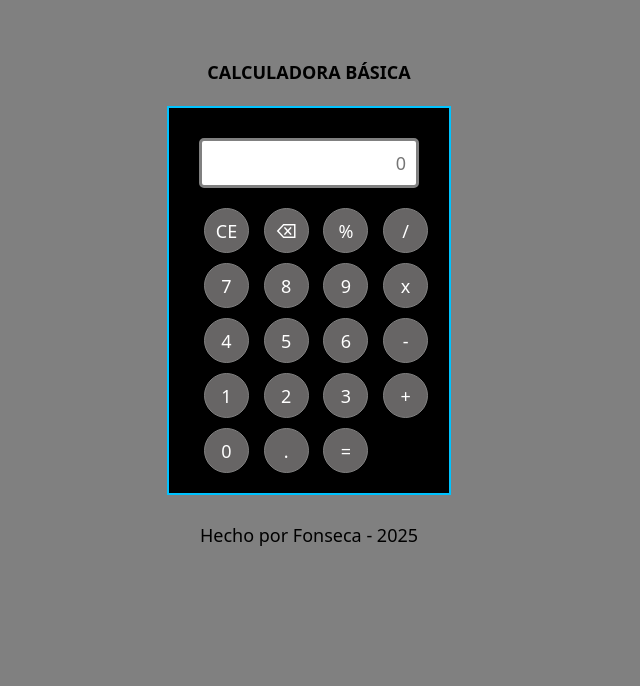
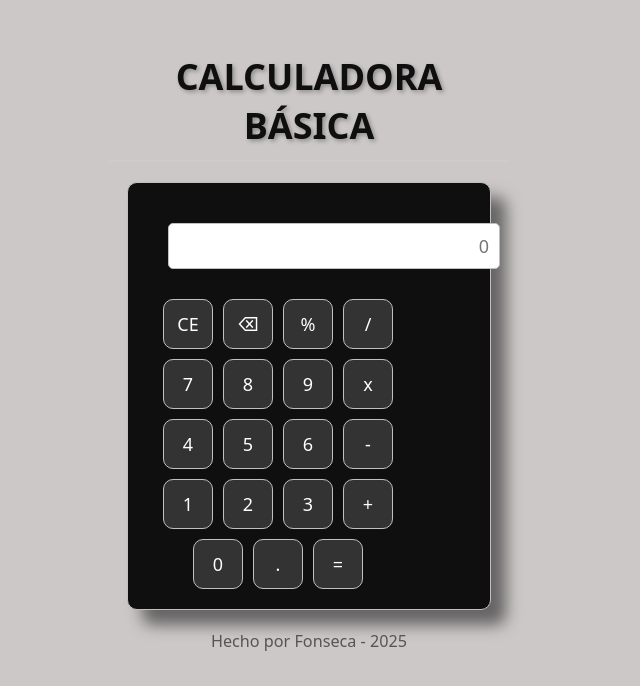
Before and after one commit to fonsekorz/proyectos, a plain HTML site: page calculadora simple/index.html in a window 1280 px wide. Shown: the whole page, without its empty margins (339-979 px from the left). Drawn offline with Linux system fonts and the light colour scheme.

Commit message:
mejor css

```diff
--- a/calculadora simple/style.css
+++ b/calculadora simple/style.css
@@ -8,45 +8,91 @@ body {
   display: flex;
   flex-direction: column;
   align-items: center;
-  padding: 40px 20px;
+  padding: 20px 20px;
   width: 100%;
-  gap: 10px;
-  background-color: grey;
+  background-color: rgb(204, 200, 200);
+}
+h1 {
+  color: #0f0f0f;
+  font-size: 2rem;
+  font-weight: bold;
+  text-align: center;
+  margin-bottom: 20px;
+  text-shadow: 2px 2px 4px rgba(0, 0, 0, 0.3);
+  border-bottom: 2px solid #ccc;
+  padding-bottom: 10px;
+  width: 100%;
+  max-width: 400px;
 }
 #calculadora {
   display: flex;
   flex-direction: column;
   padding: 15px;
+  width: auto;
   height: auto;
-  width: auto;
-  background-color: black;
-  border: 2px solid rgb(0, 195, 255);
+  background-color: rgb(15, 15, 15);
+  border: 1px solid silver;
+  border-radius: 10px;
+  box-shadow: 15px 15px 15px rgba(0, 0, 0, 0.5);
 }
 input {
-  margin: 15px;
+  margin: 25px;
   padding: 10px;
   background-color: white;
-  border: 3px solid grey;
+  border: 1px solid silver;
   border-radius: 5px;
-  width: 220px;
+  width: 100%;
   text-align: right;
 }
+#show {
+  display: flex;
+  flex-direction: row-reverse;
+}
 #botones {
+  display: flex;
+  flex-wrap: wrap;
   justify-content: center;
   align-items: center;
-  margin-left: 15px;
+  margin: 0 15px;
+  max-width: 240px;
 }
 button {
-  border: 1px solid grey;
-  border-radius: 50%;
-  background-color: rgba(179, 176, 176, 0.575);
+  border: 1px solid silver;
+  border-radius: 20%;
+  background-color: #333;
   color: white;
-  height: 45px;
-  width: 45px;
+  height: 50px;
+  width: 50px;
   margin: 5px;
   padding: 10px;
+  font-size: 1rem;
+  transition: background-color 0.2s, transform 0.1s;
 }
 button:active {
+  transform: scale(0.95);
   border-color: transparent;
   background-color: rgba(48, 126, 87, 0.699);
 }
+.result {
+  background-color: rgb(0, 102, 255);
+  font-weight: bold;
+  border-radius: 20%;
+}
+footer p {
+  margin-top: 20px;
+  color: #555;
+  font-size: 0.9rem;
+}
+@media (max-width: 400px) {
+  #calculadora {
+    width: 100%;
+  }
+  button {
+    width: 45px;
+    height: 45px;
+    font-size: 0.9rem;
+  }
+  h1 {
+    font-size: 1.5rem;
+  }
+}
```
